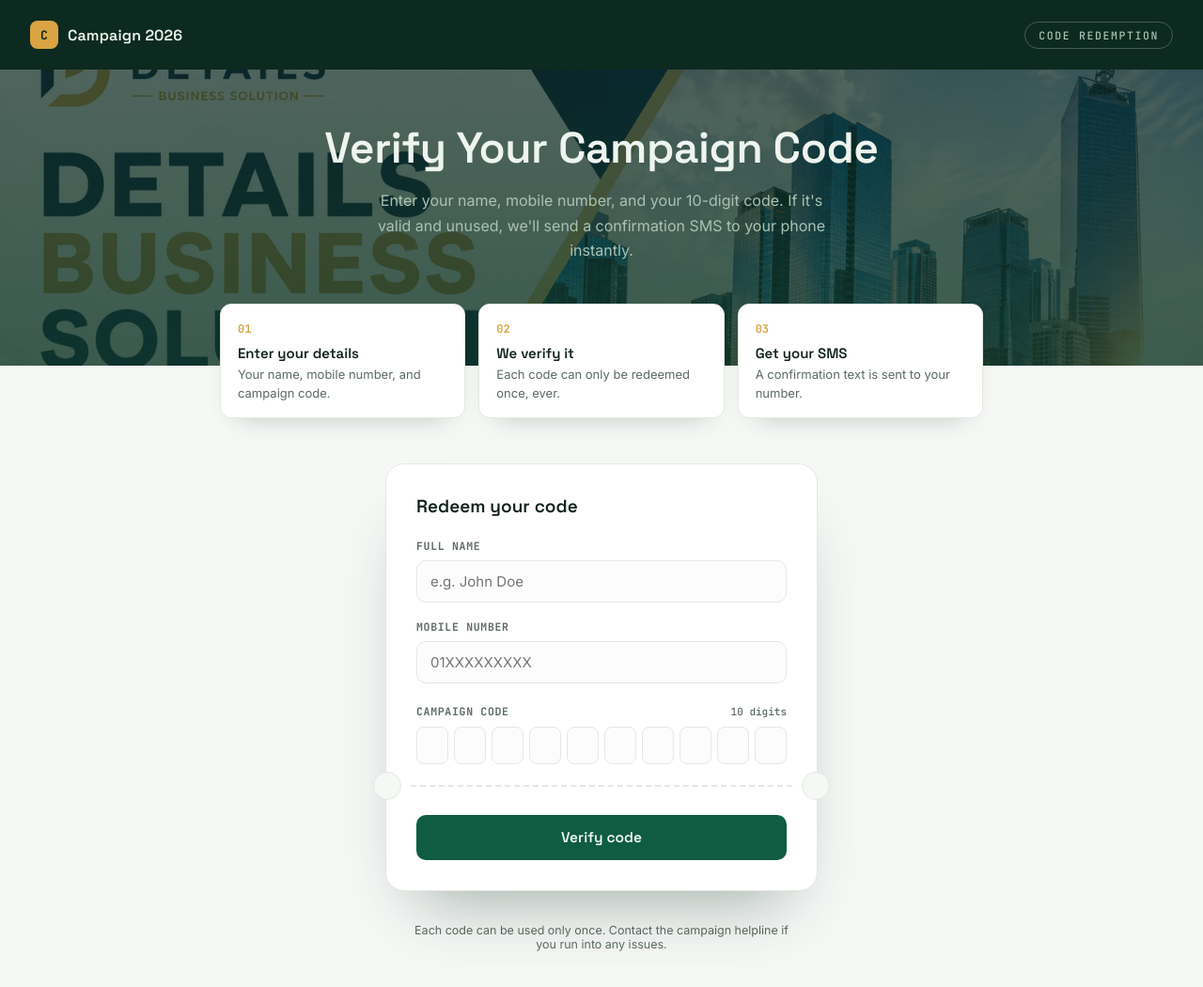
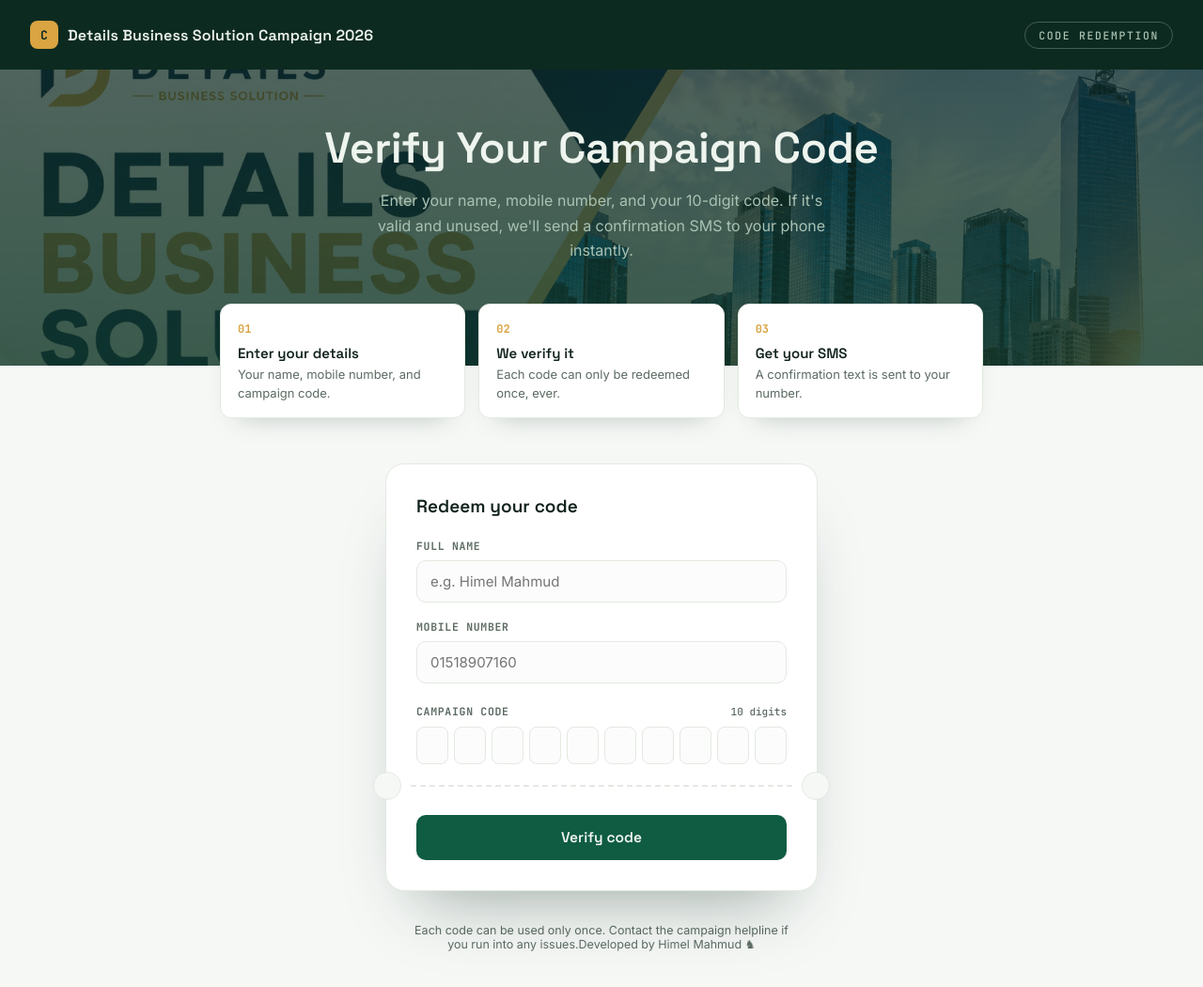
Before and after one commit to himel-official/Campaign-Website-Demo, a Next.js app: page / in a window 1280 px wide. Shown: the top 1050 px of the page at 94% size. Built offline with nearby package versions, Linux system fonts and the light colour scheme.

Commit message:
Revise text content for campaign page
Updated brand name, placeholders, and footer note for clarity and personalization.

```diff
--- a/app/page.js
+++ b/app/page.js
@@ -4,12 +4,8 @@ import { useRef, useState } from "react";
 
 const CODE_LENGTH = 10;
 
-// ────────────────────────────────────────────────────────────────
-// ALL PAGE TEXT LIVES HERE. Edit these values to change any wording
-// on the page — nothing else in this file needs to change.
-// ────────────────────────────────────────────────────────────────
 const COPY = {
-  brandName: "Campaign 2026",
+  brandName: "Details Business Solution Campaign 2026",
   headerTag: "Code Redemption",
 
   heroHeadline: "Verify Your Campaign Code",
@@ -33,18 +29,16 @@ const COPY = {
 
   ticketHeading: "Redeem your code",
   nameLabel: "Full name",
-  namePlaceholder: "e.g. John Doe",
+  namePlaceholder: "e.g. Himel Mahmud",
   phoneLabel: "Mobile number",
-  phonePlaceholder: "01XXXXXXXXX",
+  phonePlaceholder: "01518907160",
   codeLabel: "Campaign code",
   codeHint: "10 digits",
   submitLabel: "Verify code",
   submittingLabel: "Verifying...",
 
   footerNote:
-    "Each code can be used only once. Contact the campaign helpline if you run into any issues.",
-
-  // Status messages shown after submitting
+    "Each code can be used only once. Contact the campaign helpline if you run into any issues.Developed by Himel Mahmud ♞",
   incompleteCodeTitle: "Code incomplete",
   incompleteCodeDetail: "Please enter the full 10-digit code.",
   verifyFailedTitle: "Verification failed",
@@ -56,7 +50,6 @@ const COPY = {
   connectionErrorTitle: "Couldn't reach the server",
   connectionErrorDetail: "Check your internet connection and try again.",
 };
-// ────────────────────────────────────────────────────────────────
 
 export default function Home() {
   const [name, setName] = useState("");
```
